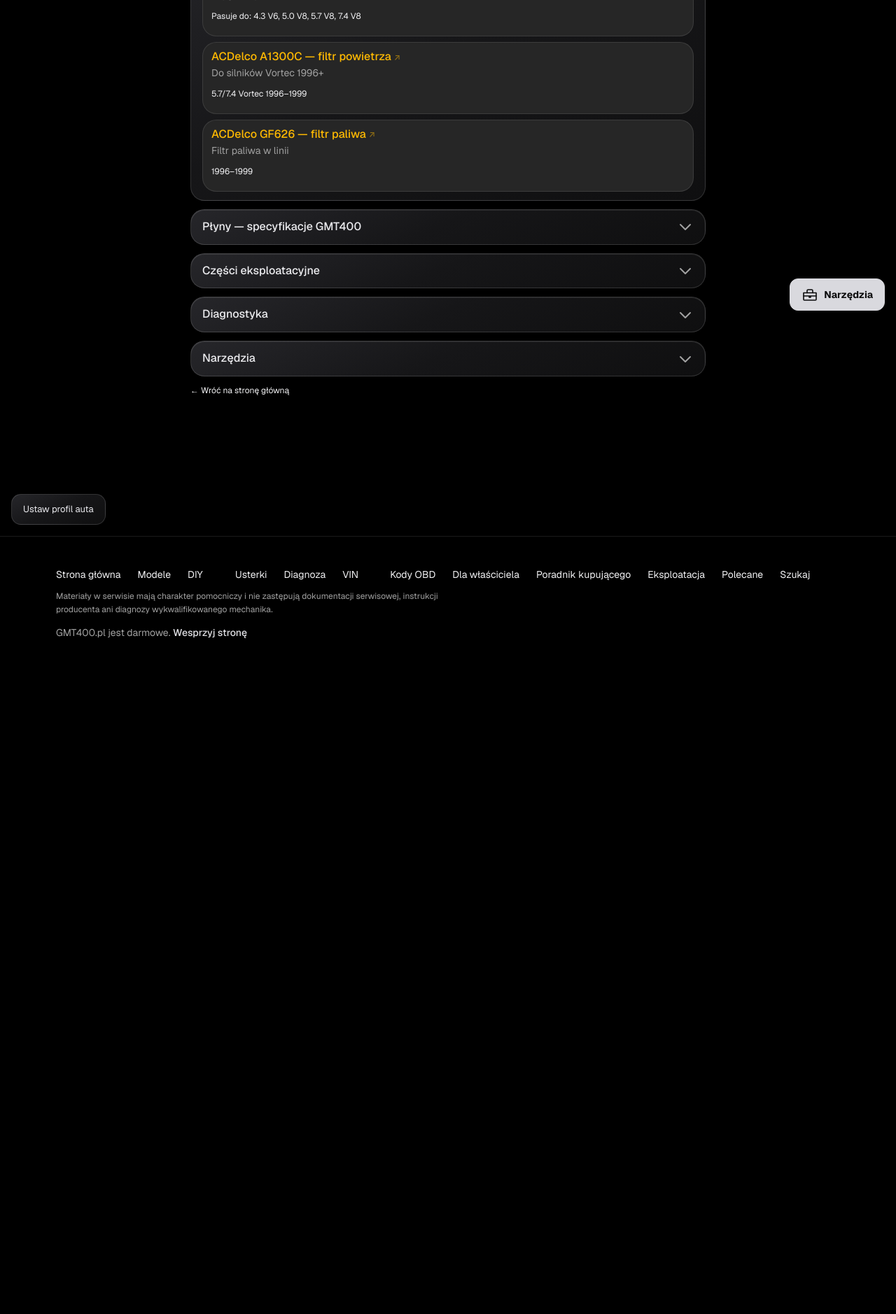
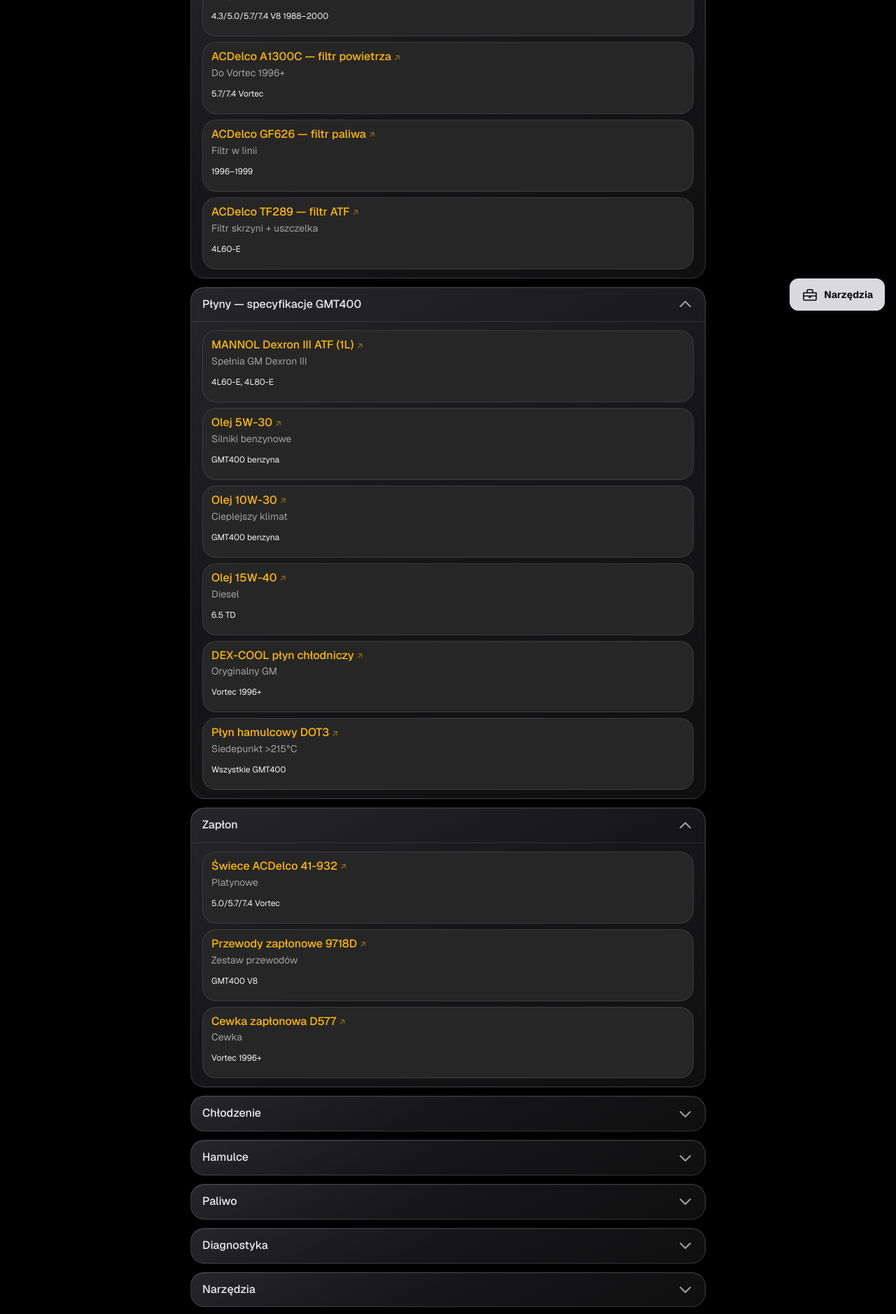
Before and after one commit to tsrc4mm9gg-netizen/gmt400-app, a Next.js app: page /polecane in a window 1280 px wide. Shown: the part 340-2218 px from the top of the page at 70% size. Before the commit the page ends 1298 px from the top, so only its background shows below. Built offline with nearby package versions, Linux system fonts and the light colour scheme.

Commit message:
feat: expand polecane page with more categories

```diff
--- a/src/app/polecane/page.tsx
+++ b/src/app/polecane/page.tsx
@@ -22,93 +22,83 @@ const categories: { name: string; items: Product[] }[] = [
   {
     name: 'Filtry — sprawdzone do GMT400',
     items: [
-      {
-        name: 'ACDelco PF52 — filtr oleju',
-        asin: 'B000C9SU1A',
-        note: 'Oryginalny filtr GM do GMT400 (1988–2000)',
-        fitment: 'Pasuje do: 4.3 V6, 5.0 V8, 5.7 V8, 7.4 V8'
-      },
-      {
-        name: 'ACDelco A1300C — filtr powietrza',
-        search: 'ACDelco A1300C',
-        note: 'Do silników Vortec 1996+',
-        fitment: '5.7/7.4 Vortec 1996–1999'
-      },
-      {
-        name: 'ACDelco GF626 — filtr paliwa',
-        search: 'ACDelco GF626',
-        note: 'Filtr paliwa w linii',
-        fitment: '1996–1999'
-      },
+      { name: 'ACDelco PF52 — filtr oleju', asin: 'B000C9SU1A', note: 'Oryginalny filtr GM', fitment: '4.3/5.0/5.7/7.4 V8 1988–2000' },
+      { name: 'ACDelco A1300C — filtr powietrza', search: 'ACDelco A1300C', note: 'Do Vortec 1996+', fitment: '5.7/7.4 Vortec' },
+      { name: 'ACDelco GF626 — filtr paliwa', search: 'ACDelco GF626', note: 'Filtr w linii', fitment: '1996–1999' },
+      { name: 'ACDelco TF289 — filtr ATF', search: 'ACDelco TF289', note: 'Filtr skrzyni + uszczelka', fitment: '4L60-E' },
     ],
   },
   {
     name: 'Płyny — specyfikacje GMT400',
     items: [
-      {
-        name: 'MANNOL Dexron III ATF (1L)',
-        asin: 'B002K4OWDK',
-        note: 'Spełnia GM Dexron III',
-        fitment: 'Do skrzyń 4L60-E i 4L80-E'
-      },
-      {
-        name: 'Olej silnikowy 5W-30',
-        search: '5W-30 engine oil',
-        note: 'Sprawdź specyfikację w instrukcji',
-        fitment: 'Typowo do silników benzynowych GMT400'
-      },
-      {
-        name: 'Płyn chłodniczy DEX-COOL',
-        search: 'DEX-COOL coolant',
-        note: 'Oryginalny płyn GM od 1996',
-        fitment: 'Vortec 1996+'
-      },
+      { name: 'MANNOL Dexron III ATF (1L)', asin: 'B002K4OWDK', note: 'Spełnia GM Dexron III', fitment: '4L60-E, 4L80-E' },
+      { name: 'Olej 5W-30', search: '5W-30 engine oil', note: 'Silniki benzynowe', fitment: 'GMT400 benzyna' },
+      { name: 'Olej 10W-30', search: '10W-30 engine oil', note: 'Cieplejszy klimat', fitment: 'GMT400 benzyna' },
+      { name: 'Olej 15W-40', search: '15W-40 diesel oil', note: 'Diesel', fitment: '6.5 TD' },
+      { name: 'DEX-COOL płyn chłodniczy', search: 'DEX-COOL coolant', note: 'Oryginalny GM', fitment: 'Vortec 1996+' },
+      { name: 'Płyn hamulcowy DOT3', search: 'DOT3 brake fluid', note: 'Siedepunkt >215°C', fitment: 'Wszystkie GMT400' },
     ],
   },
   {
-    name: 'Części eksploatacyjne',
+    name: 'Zapłon',
     items: [
-      {
-        name: 'Świece ACDelco 41-932',
-        search: 'ACDelco 41-932',
-        note: 'Do silników Vortec',
-        fitment: '5.0/5.7/7.4 Vortec 1996–1999'
-      },
-      {
-        name: 'Termostat ACDelco 131-113',
-        search: 'ACDelco 131-113',
-        note: 'Termostat 195°F (91°C)',
-        fitment: 'C/K 1500 1996–1999 5.0/5.7'
-      },
-      {
-        name: 'Pompa wody ACDelco 252-711',
-        search: 'ACDelco 252-711',
-        note: 'Pompa wody (GM 88926225)',
-        fitment: '4.3/5.0/5.7 Vortec 1996–1999'
-      },
+      { name: 'Świece ACDelco 41-932', search: 'ACDelco 41-932', note: 'Platynowe', fitment: '5.0/5.7/7.4 Vortec' },
+      { name: 'Przewody zapłonowe 9718D', search: 'ACDelco 9718D', note: 'Zestaw przewodów', fitment: 'GMT400 V8' },
+      { name: 'Cewka zapłonowa D577', search: 'ACDelco D577', note: 'Cewka', fitment: 'Vortec 1996+' },
+    ],
+  },
+  {
+    name: 'Chłodzenie',
+    items: [
+      { name: 'Termostat ACDelco 131-113', search: 'ACDelco 131-113', note: '195°F (91°C)', fitment: 'C/K 1500 1996–1999' },
+      { name: 'Pompa wody ACDelco 252-711', search: 'ACDelco 252-711', note: 'Pompa wody', fitment: '4.3/5.0/5.7 Vortec' },
+    ],
+  },
+  {
+    name: 'Hamulce',
+    items: [
+      { name: 'Klocki hamulcowe 14D52', search: 'ACDelco 14D52', note: 'Semi-metallic, przód', fitment: 'GMT400 przód' },
+      { name: 'Płyn hamulcowy DOT3', search: 'DOT3 brake fluid', note: 'MANNOL DOT3', fitment: 'Wszystkie GMT400' },
+    ],
+  },
+  {
+    name: 'Paliwo',
+    items: [
+      { name: 'Pompa paliwa EP381', search: 'fuel pump EP381', note: 'Zamienna', fitment: 'GMT400 1996–1997' },
+      { name: 'Filtr paliwa GF626', search: 'ACDelco GF626', note: 'Filtr w linii', fitment: '1996–1999' },
     ],
   },
   {
     name: 'Diagnostyka',
     items: [
-      {
-        name: 'Skaner OBD2 Bluetooth (ELM327)',
-        asin: 'B0DGXVWWP2',
-        note: 'Do odczytu kodów błędów',
-        fitment: 'Działa z GMT400 OBD-II (1996+)'
-      },
-      {
-        name: 'Multimetr cyfrowy',
-        search: 'digital multimeter',
-        note: 'Do pomiarów elektrycznych'
-      },
+      { name: 'Skaner OBD2 Bluetooth', asin: 'B0DGXVWWP2', note: 'Do odczytu kodów', fitment: 'OBD-II (1996+)' },
+      { name: 'Skaner OBD2 z wyświetlaczem', search: 'OBD2 scanner handheld', note: 'Nie wymaga telefonu' },
+      { name: 'Multimetr cyfrowy', search: 'digital multimeter', note: 'Do pomiarów' },
+      { name: 'Manometr paliwa', search: 'fuel pressure gauge', note: 'Ciśnienie paliwa' },
     ],
   },
   {
     name: 'Narzędzia',
     items: [
-      { name: 'Klucz dynamometryczny', search: 'torque wrench', note: 'Do dokręcania z momentem' },
+      { name: 'Klucz dynamometryczny 1/2"', search: 'torque wrench 1/2 inch', note: 'Do kół, zawieszenia' },
+      { name: 'Klucz dynamometryczny 3/8"', search: 'torque wrench 3/8 inch', note: 'Do mniejszych śrub' },
       { name: 'Zestaw kluczy nasadowych', search: 'socket set metric', note: 'Podstawowe narzędzia' },
+      { name: 'Podnośnik hydrauliczny', search: 'hydraulic floor jack', note: 'Do podnoszenia' },
+      { name: 'Podpory (jack stands)', search: 'jack stands', note: 'Bezpieczeństwo' },
+    ],
+  },
+  {
+    name: 'Oświetlenie',
+    items: [
+      { name: 'Bosch H4 Pure Light', search: 'Bosch H4', note: 'Reflektory', fitment: '12V' },
+      { name: 'Osram Cool Blue Intense H4', search: 'Osram H4', note: '+100% jasności', fitment: '12V' },
+    ],
+  },
+  {
+    name: 'Wycieraczki',
+    items: [
+      { name: 'Bosch 18" Icon', search: 'Bosch 18A Icon', note: 'ClearMax 365', fitment: 'Przednie 18"' },
+      { name: 'Bosch 16" Icon', search: 'Bosch 16A Icon', note: 'ClearMax 365', fitment: 'Przednie 16"' },
     ],
   },
 ];
@@ -129,8 +119,8 @@ export default function PolecanePage() {
       </p>
 
       <div className="mt-6">
-        {categories.map((cat) => (
-          <AccordionSection key={cat.name} title={cat.name} defaultOpen={cat.name.includes('Filtry')}>
+        {categories.map((cat, i) => (
+          <AccordionSection key={cat.name} title={cat.name} defaultOpen={i < 3}>
             <ul className="space-y-2">
               {cat.items.map((item) => (
                 <li key={item.name} className="rounded-lg border border-white/10 bg-neutral-800 px-3 py-2">
```
